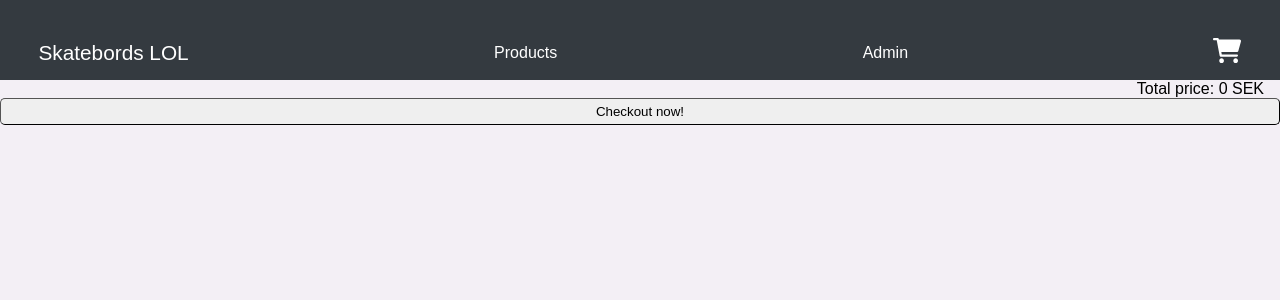
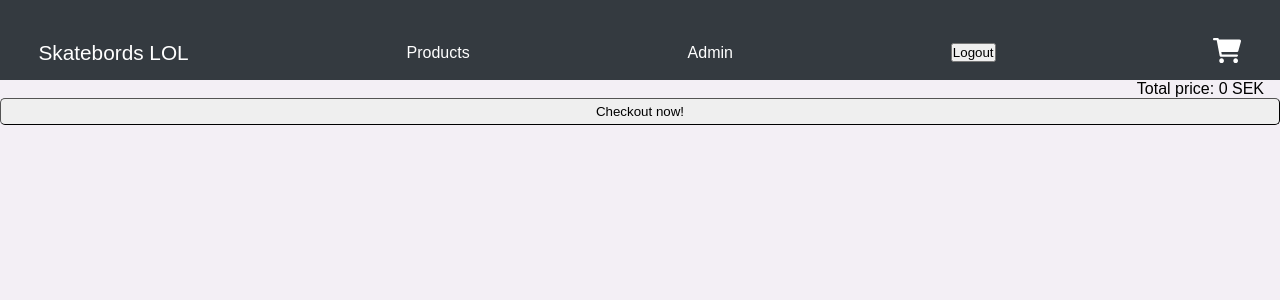
Before and after one commit to K1-RA/code_collaborate_shop, a Next.js app: page /cart in a window 1280 px wide. Shown: the top 300 px of the page. Built offline with nearby package versions, Linux system fonts and the light colour scheme; sample sign-in values are in the browser's storage; a web font is replaced by a local one.

Commit message:
admin login works now:)

```diff
--- a/components/Navbar/Navbar.js
+++ b/components/Navbar/Navbar.js
@@ -5,8 +5,11 @@ import { useRouter } from 'next/router';
 
 export default function Navbar() {
 	const [isActive, setActive] = useState('false');
-	// const router = useRouter();
-
+	const router = useRouter();
+	let token = null;
+	if (typeof window !== 'undefined') {
+		token = JSON.parse(localStorage.getItem('token'));
+	}
 	// useEffect(() => {
 	// 	if (!isActive) {
 	// 		setActive(isActive);
@@ -72,6 +75,22 @@ export default function Navbar() {
 						<a onClick={handleToggle}>Admin</a>
 					</Link>
 				</li>
+				{token && (
+					<li
+						className={`${styles.hideLinks} ${
+							!isActive ? styles.showLinks : null
+						}`}
+					>
+						<button
+							onClick={() => {
+								localStorage.removeItem('token');
+								router.push('/');
+							}}
+						>
+							Logout
+						</button>
+					</li>
+				)}
 			</ul>
 		</nav>
 	);
```
Also changed, not shown: pages/admin/index.js (+7 -1 lines), pages/admin/orders/index.js (+17 -3 lines).
